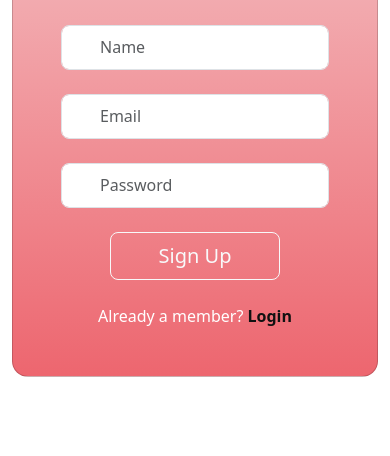
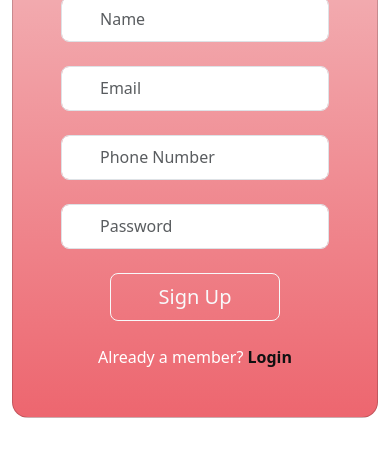
Before and after one commit to Rishikesh1601/hostel_management_system, a plain HTML site: page register.html in a window 390 px wide. Shown: the part 382-838 px from the top of the page. Drawn offline with nearby package versions, Linux system fonts and the light colour scheme.

Commit message:
added the phone number in the register page

```diff
--- a/register.html
+++ b/register.html
@@ -209,6 +209,14 @@ h1 {
   background-size: 100% 25px, 100% 100%;
   background-repeat: repeat, no-repeat;
     }
+    input[type="number"]::-webkit-inner-spin-button,
+input[type="number"]::-webkit-outer-spin-button {
+  -webkit-appearance: none;
+  margin: 0;
+}
+input[type="number"] {
+  appearance: textfield;
+}
     @media(max-width:768px){
         .login-main-head{
             display:none;
@@ -223,7 +231,7 @@ h1 {
 
     <section class="vh-100 gradient-custom">
 
-        <div class="container py-5 h-100">
+        <div class="container h-100">
           <div class="row d-flex justify-content-center align-items-center h-100">
             <div style="display: flex;width: 50%;">
             <h1 class="login-main-head" style="text-align: left;background-color: white;padding:24px;">
@@ -249,6 +257,11 @@ h1 {
                     <div class="form-outline form-white mb-4">
 
                       <input type="email" id="typeEmailX" class="form-control form-control-lg login-input" placeholder="Email"/>
+                      <!-- <label class="form-label" for="typeEmailX">Email</label> -->
+                    </div>
+                    <div class="form-outline form-white mb-4">
+
+                      <input type="number" id="typeNumber" class="form-control form-control-lg login-input" placeholder="Phone Number"/>
                       <!-- <label class="form-label" for="typeEmailX">Email</label> -->
                     </div>
 
```
